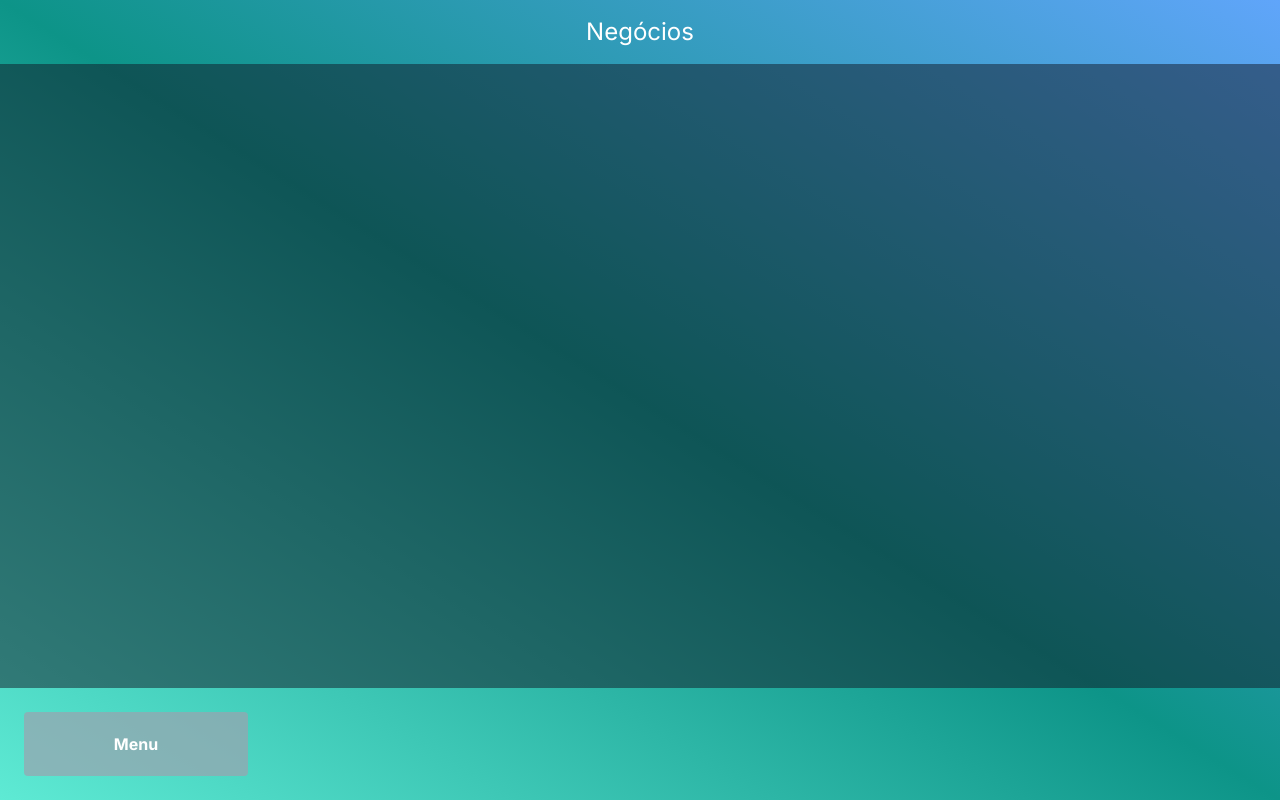
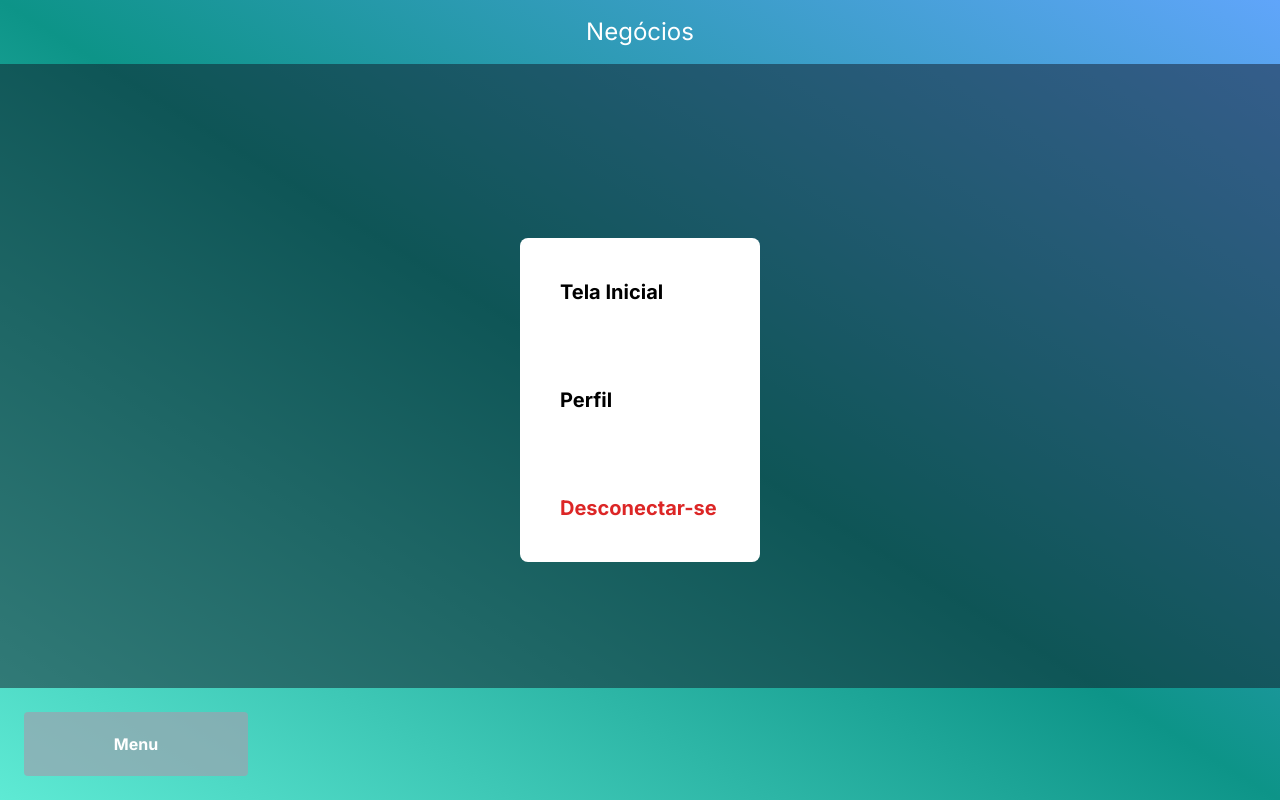
Before and after one commit to MatheusPese/AgendaServiceApp-PUCRS, a Next.js app in the folder my-app/: page /pages/business-panel in a window 1280 px wide. Both pictures are taken after a click on the button "Menu". Built offline with nearby package versions, Linux system fonts and the light colour scheme.

Commit message:
added floating menu

```diff
--- a/my-app/app/components/floating-menu.tsx
+++ b/my-app/app/components/floating-menu.tsx
@@ -1,15 +1,33 @@
+'use client'
+import { useRouter } from "next/navigation";
 import React from "react";
 
 interface FloatingMenuProps {
 
 }
 
+
+
+
 const FloatingMenu: React.FC<FloatingMenuProps> = () => {
+    const router = useRouter();
+    const Menu1 = () =>{
+        router.push('/pages/business-panel');
+    };
+    const Menu2 = () =>{
+        router.push('/pages/profile');
+    };
+    const Menu3 = () =>{
+        router.push('/pages/login-page');
+    };
+
+
+
     return (
-    <div className="bg-white w-20 h-20 m-auto">
-        <button>Tela Inicial</button>
-        <button>Perfil</button>
-        <button>Desconectar-se</button>
+    <div className="fixed top-1/2 left-1/2 transform -translate-x-1/2 -translate-y-1/2 bg-white w-60 rounded-lg m-auto p-0 text-black flex-row items-center ">
+        <button onClick={Menu1} className="flex p-10 text-xl font-bold">Tela Inicial</button>
+        <button onClick={Menu2} className="flex p-10 text-xl font-bold">Perfil</button>
+        <button onClick={Menu3} className="flex p-10 text-xl text-red-600 font-bold">Desconectar-se</button>
     </div>
     );
 }
--- a/my-app/app/pages/business-panel/page.tsx
+++ b/my-app/app/pages/business-panel/page.tsx
@@ -1,23 +1,14 @@
 'use client'
-
-import PageTemplate from '@/app/components/page-template'
-import Button from '@/app/components/button'
+import { useState } from 'react';
+import PageTemplate from '@/app/components/page-template';
+import Button from '@/app/components/button';
+import FloatingMenu from '@/app/components/floating-menu';
 
 export default function Home() {
-  return (
-    <PageTemplate>
-      {{
-        Top: Top,
-        Middle: Middle,
-        Bottom: Bottom
-      }}
-    </PageTemplate>
-
-  )
-}
+  const [menuVisible, setMenuVisible] = useState(false);
 
   const MenuClick = () => {
-  console.log('Button clicked!'); // Replace this with your desired logic
+    setMenuVisible(!menuVisible);
   };
 
   const Top = (
@@ -25,11 +16,26 @@ const Top = (
   );
 
   const Middle = (
-  <div></div>
+    menuVisible && (
+      <FloatingMenu />
+    )
   );
 
   const Bottom = (
     <div className='mx-auto flex w-full justify-between'>
-    <Button className='flex-2 m-2' onClick={MenuClick}>Menu</Button>
+      <Button className='flex-2 m-2' onClick={MenuClick}>
+        Menu
+      </Button>
     </div>
   );
+
+  return (
+    <PageTemplate>
+      {{
+        Top: Top,
+        Middle: Middle,
+        Bottom: Bottom,
+      }}
+    </PageTemplate>
+  );
+}
```
Lines whose indentation alone changed are shown as unchanged.
